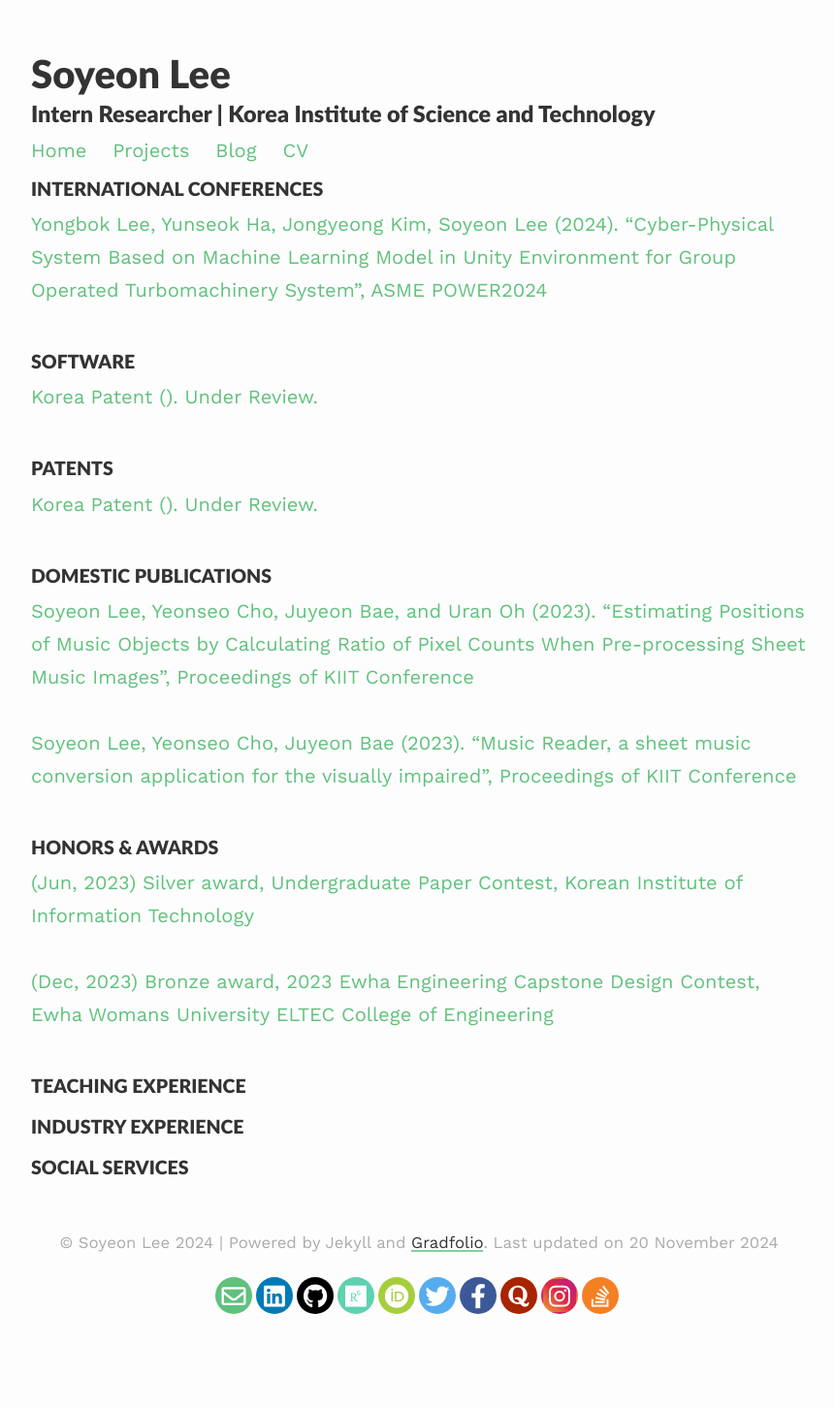
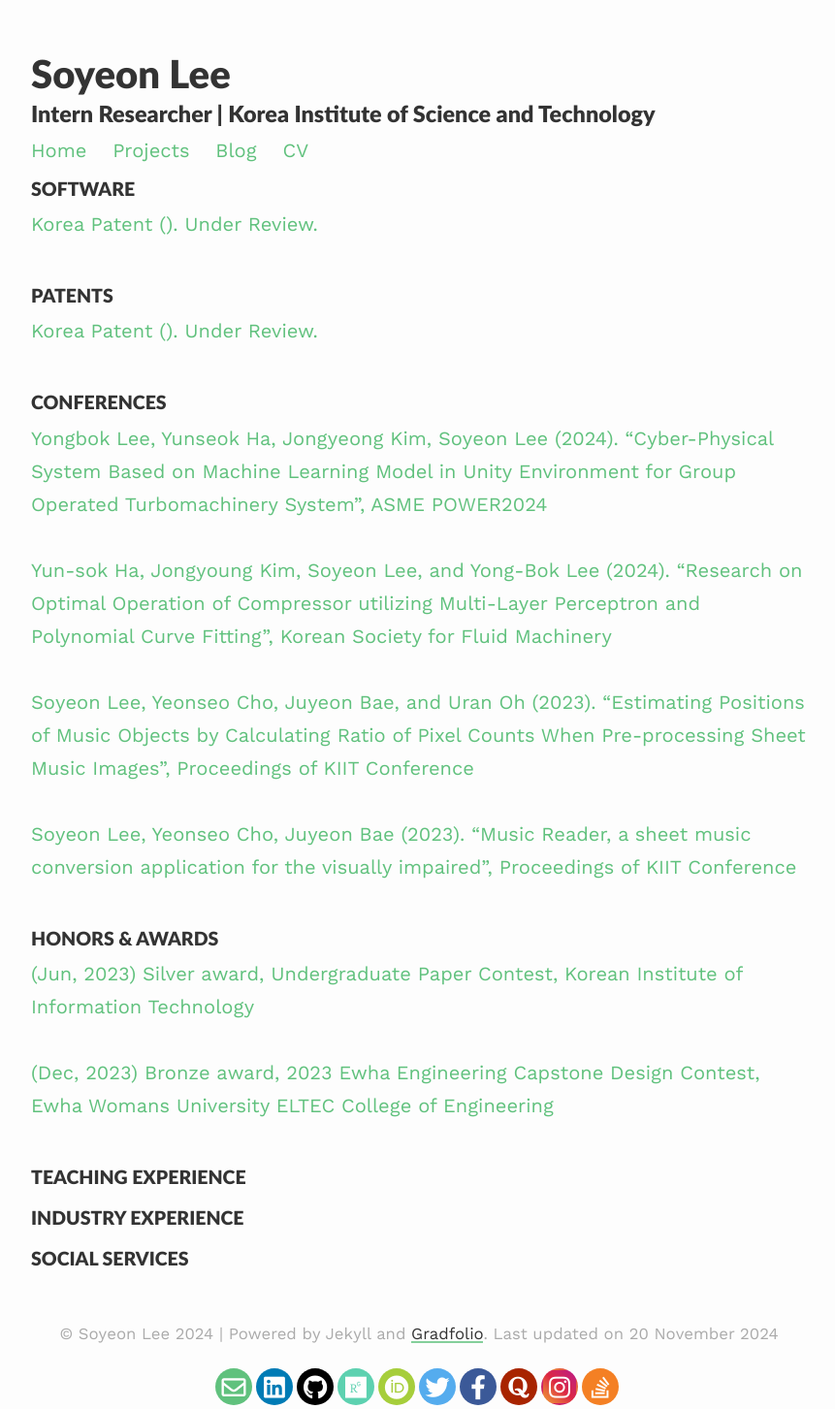
Before and after one commit to soysilver/soysilvery, a Jekyll site: the page built from exarchive.html, in a window 1280 px wide. Shown: the whole page at 97% size, without its empty margins (208-1069 px from the left). Built offline with Jekyll 4.4.1, drawn with Linux system fonts in a browser that asks for light colours; nearby versions of some CDN libraries; before the commit the page ends 1359 px from its top, so only the background shows below that.

Commit message:
Update exarchive.html

```diff
--- a/exarchive.html
+++ b/exarchive.html
@@ -5,17 +5,17 @@ title: Archive
 ---
 
 <div>
-	<h3><small>INTERNATIONAL CONFERENCES</small></h3>
-	<a href="https://event.asme.org/Events/media/library/resources/power/Power-2024-Final-Program.pdf">Yongbok Lee, Yunseok Ha, Jongyeong Kim, Soyeon Lee (2024). “Cyber-Physical System Based on Machine Learning Model in Unity Environment for
-Group Operated Turbomachinery System”, ASME POWER2024</a><br/><br>
-
 	<h3><small>SOFTWARE</small></h3>
     	<a>Korea Patent (). Under Review.</a><br/><br>
 
 	<h3><small>PATENTS</small></h3>
 	<a>Korea Patent (). Under Review.</a><br/><br>
 
-	<h3><small>DOMESTIC PUBLICATIONS</small></h3>
+	<h3><small>CONFERENCES</small></h3>
+	<a href="https://event.asme.org/Events/media/library/resources/power/Power-2024-Final-Program.pdf">Yongbok Lee, Yunseok Ha, Jongyeong Kim, Soyeon Lee (2024). “Cyber-Physical System Based on Machine Learning Model in Unity Environment for
+Group Operated Turbomachinery System”, ASME POWER2024</a><br/><br>
+	<a href="">Yun-sok Ha, Jongyoung Kim, Soyeon Lee, and Yong-Bok Lee (2024). “Research on Optimal Operation of Compressor utilizing Multi-Layer Perceptron and Polynomial Curve Fitting”, Korean Society for Fluid Machinery</a><br/><br>
+
 	<a href="https://www.dbpia.co.kr/journal/articleDetail?nodeId=NODE11485493">Soyeon Lee, Yeonseo Cho, Juyeon Bae, and Uran Oh (2023). “Estimating Positions of Music Objects by
 Calculating Ratio of Pixel Counts When Pre-processing Sheet Music Images”, Proceedings of KIIT Conference</a><br/><br>
 	<a href="https://www.dbpia.co.kr/journal/articleDetail?nodeId=NODE11652200">Soyeon Lee, Yeonseo Cho, Juyeon Bae (2023). “Music Reader, a sheet music conversion application for the visually impaired”, Proceedings of KIIT Conference</a><br/><br>
```
